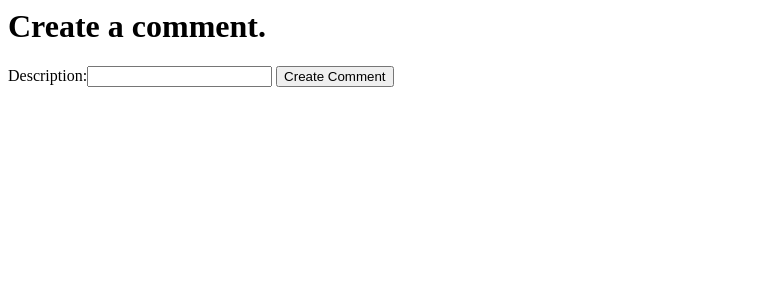
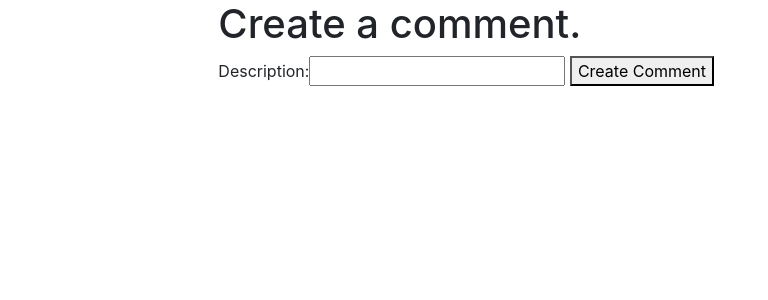
Before and after one commit to agentvv/collaborence, a Django app: page /comments/ in a window 1280 px wide. Shown: the top 300 px of the page, without its empty margins (0-768 px from the left). Run offline with Django 3.2, Linux system fonts and the light colour scheme; the visitor is signed in with stand-in values (Sample User, id 1); parts of the project's set-up code (start-up, migrations or seed data) failed here and were passed over; some libraries are stand-ins or nearby versions.

Commit message:
Added css to slides base.html

```diff
--- a/slides/templates/slides/base.html
+++ b/slides/templates/slides/base.html
@@ -1,11 +1,27 @@
 {% if user.is_authenticated %}
+<!doctype html>
 <html>
     <head>
         <title>Slides Base Template</title>
+        <meta charset="utf-8">
+        <meta name="viewport" content="width=device-width, initial-scale=1, shrink-to-fit=no">
+
+        <link rel="stylesheet" href="https://stackpath.bootstrapcdn.com/bootstrap/4.4.1/css/bootstrap.min.css" integrity="sha384-Vkoo8x4CGsO3+Hhxv8T/Q5PaXtkKtu6ug5TOeNV6gBiFeWPGFN9MuhOf23Q9Ifjh" crossorigin="anonymous">
     </head>
     <body>
-        {% block content %}
-        {% endblock %}
+      <div id="content" name="content">
+        <div class="row justify-content-center">
+          <div class="col-8">
+            {% block content %}
+            {% endblock %}
+          </div>
+        </div>
+      </div>
+
+      <script src="https://code.jquery.com/jquery-3.4.1.slim.min.js" integrity="sha384-J6qa4849blE2+poT4WnyKhv5vZF5SrPo0iEjwBvKU7imGFAV0wwj1yYfoRSJoZ+n" crossorigin="anonymous"></script>
+      <script src="https://cdn.jsdelivr.net/npm/popper.js@1.16.0/dist/umd/popper.min.js" integrity="sha384-Q6E9RHvbIyZFJoft+2mJbHaEWldlvI9IOYy5n3zV9zzTtmI3UksdQRVvoxMfooAo" crossorigin="anonymous"></script>
+      <script src="https://stackpath.bootstrapcdn.com/bootstrap/4.4.1/js/bootstrap.min.js" integrity="sha384-wfSDF2E50Y2D1uUdj0O3uMBJnjuUD4Ih7YwaYd1iqfktj0Uod8GCExl3Og8ifwB6" crossorigin="anonymous"></script>
+
     </body>
 </html>
 
```
